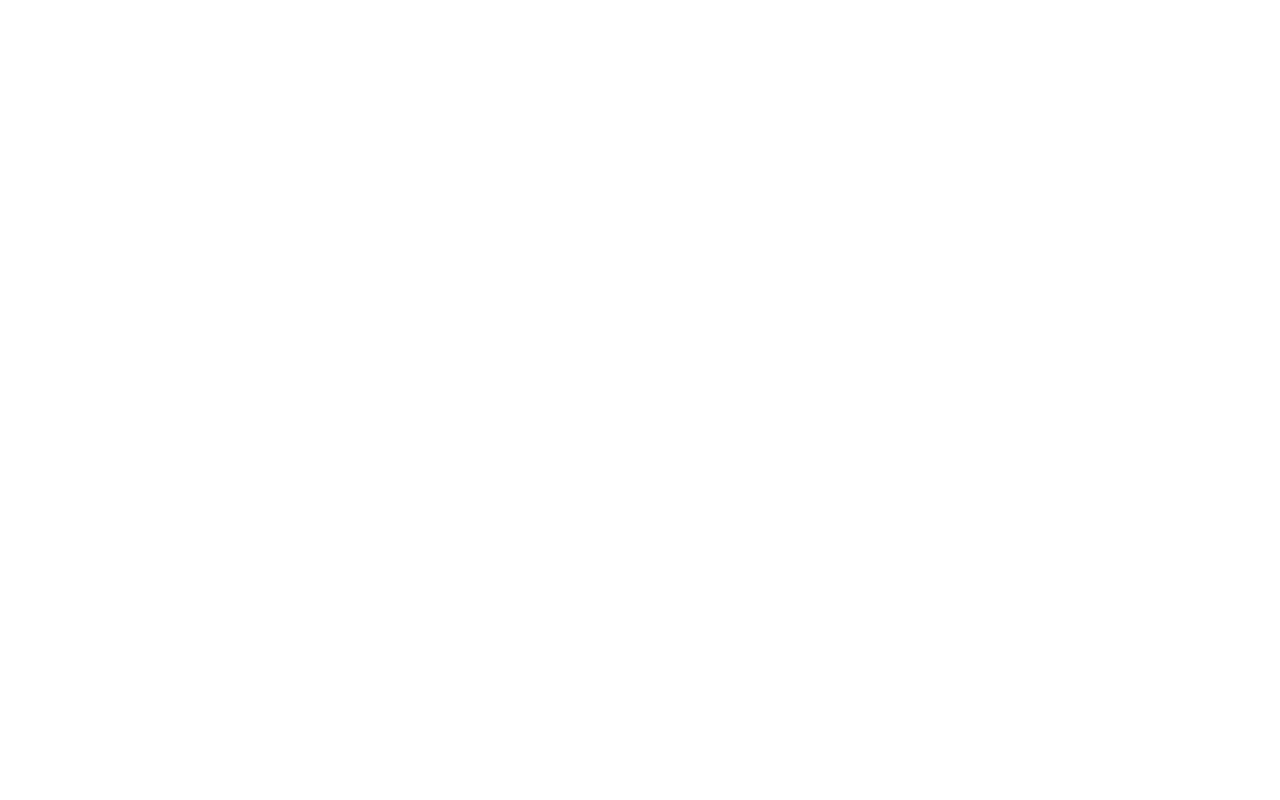
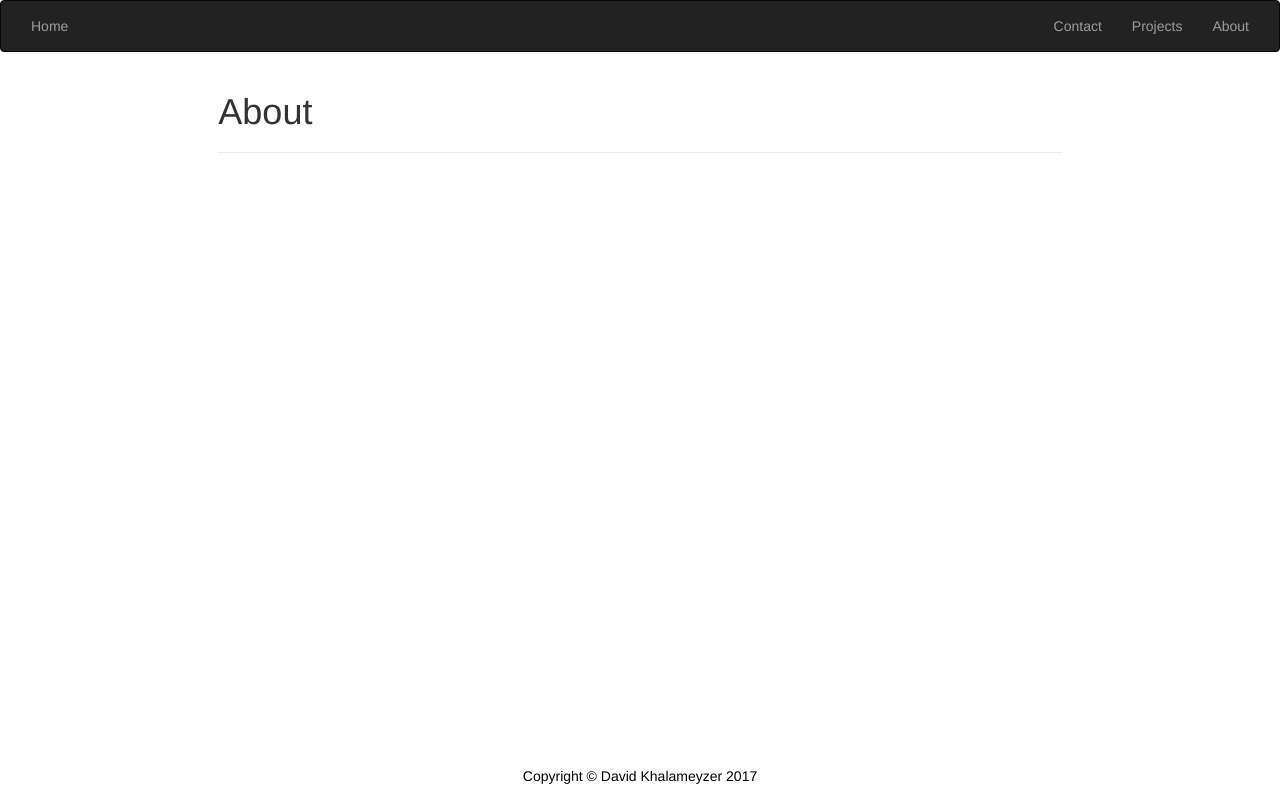
Before and after one commit to dkhalam/dkhalam, a plain HTML site: page about.html in a window 1280 px wide. Drawn offline with nearby package versions, Linux system fonts and the light colour scheme.

Commit message:
added headers for different pages and link to home

```diff
--- a/about.html
+++ b/about.html
@@ -0,0 +1,41 @@
+<!DOCTYPE html>
+<html>
+<head>
+	<title>David's Portfolio | About</title>
+	<link rel="icon" href="dkcodes1.png" type="image/gif" sizes="16x16">
+	<link rel="stylesheet" href="https://maxcdn.bootstrapcdn.com/bootstrap/3.3.7/css/bootstrap.min.css" integrity="sha384-BVYiiSIFeK1dGmJRAkycuHAHRg32OmUcww7on3RYdg4Va+PmSTsz/K68vbdEjh4u" crossorigin="anonymous">
+	<link rel="stylesheet" type="text/css" href="styles/home.css">
+</head>
+<body>
+<nav class="navbar navbar-inverse navDave">
+	<div class="container-fluid">
+		<ul class="nav navbar-nav navbar-left">
+		  <li class="nav-item navbar-left"><a class="nav-link" href="index.html">Home</a></li>
+		</ul>
+		<ul class="nav navbar-nav navbar-right">
+		  <li class="nav-item navbar-right">
+		    <a class="nav-link" href="about.html">About</a>
+		  </li>
+		  <li class="nav-item navbar-right">
+		    <a class="nav-link" href="projects.html">Projects</a>
+		  </li>
+		  <li class="nav-item navbar-right">
+		    <a class="nav-link" href="contact.html">Contact</a>
+		  </li>
+		</ul>
+	</div>
+</nav>
+
+<br>
+
+<div class="row">
+	<div class="col-md-8 col-md-offset-2">
+		<h1>About</h1>
+		<hr>
+	</div>
+</div>
+
+
+<footer class="text-center"><p>Copyright &copy; David Khalameyzer 2017</p></footer>
+</body>
+</html>
--- a/styles/home.css
+++ b/styles/home.css
@@ -2,6 +2,9 @@
 	margin-bottom: 0;
 }
 
+.navbar-right {
+	margin-right: 0;
+}
 footer {
    position:absolute;
    padding-top: 2%;
```
Also changed, not shown: contact.html (+41 -0 lines), index.html (+9 -6 lines), projects.html (+40 -0 lines).
